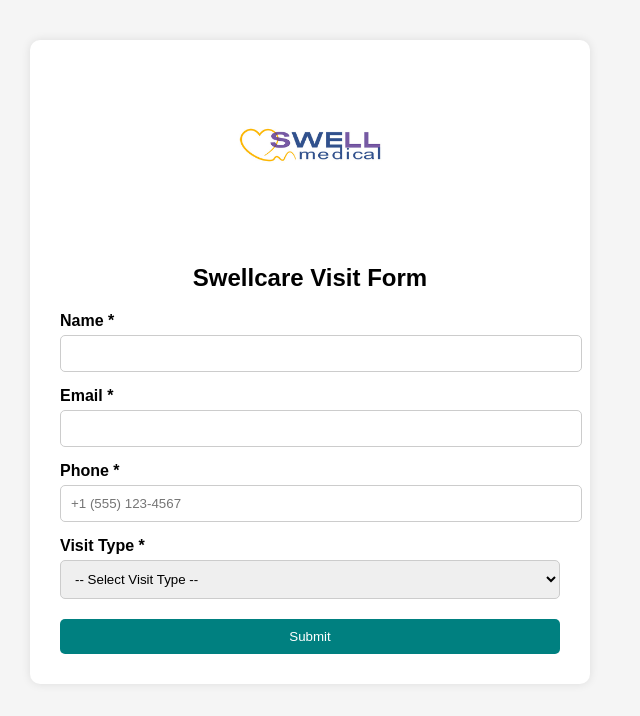
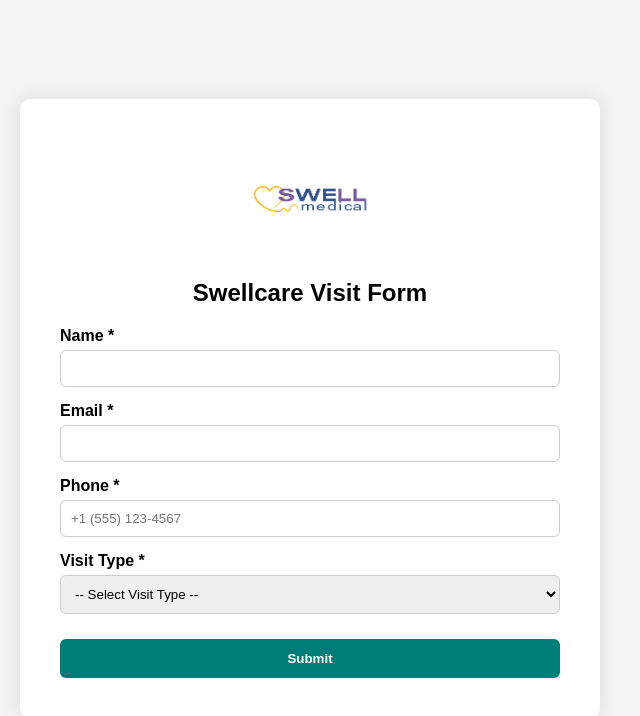
Before and after one commit to christelle-tech/Swellcare-Frontend, a plain HTML site: page index.html in a window 1280 px wide. Shown: the whole page, without its empty margins (330-970 px from the left). Drawn offline with Linux system fonts and the light colour scheme.

Commit message:
Update index.html

```diff
--- a/index.html
+++ b/index.html
@@ -1,69 +1,80 @@
 <!DOCTYPE html>
 <html lang="en">
 <head>
-  <meta charset="UTF-8">
+  <meta charset="UTF-8" />
+  <meta name="viewport" content="width=device-width, initial-scale=1.0"/>
   <title>Swellcare Visit Form</title>
   <style>
     body {
       font-family: Arial, sans-serif;
-      background-color: #f5f5f5;
+      background-color: #f4f4f4;
+      display: flex;
+      justify-content: center;
+      align-items: center;
+      height: 100vh;
     }
-    .container {
+    .form-container {
+      background: white;
+      padding: 40px;
+      border-radius: 10px;
+      box-shadow: 0 0 20px rgba(0, 0, 0, 0.1);
+      width: 100%;
       max-width: 500px;
-      margin: 40px auto;
-      padding: 30px;
-      background-color: white;
-      border-radius: 10px;
-      box-shadow: 0 0 10px rgba(0,0,0,0.1);
-      text-align: center;
     }
-    img.logo {
-      width: 150px;
-      margin-bottom: 20px;
+    .form-container img {
+      display: block;
+      margin: 0 auto 20px;
+      width: 120px;
     }
     h2 {
+      text-align: center;
       margin-bottom: 20px;
     }
     label {
       display: block;
-      text-align: left;
-      margin: 15px 0 5px;
+      margin-top: 15px;
       font-weight: bold;
     }
     input, select {
       width: 100%;
       padding: 10px;
+      margin-top: 5px;
       border: 1px solid #ccc;
-      border-radius: 5px;
+      border-radius: 6px;
+      box-sizing: border-box;
     }
     button {
-      margin-top: 20px;
-      padding: 10px 20px;
-      background-color: teal;
+      width: 100%;
+      padding: 12px;
+      margin-top: 25px;
+      background-color: #007c79;
       color: white;
       border: none;
-      border-radius: 5px;
-      width: 100%;
+      border-radius: 6px;
       cursor: pointer;
+      font-weight: bold;
     }
     button:hover {
-      background-color: #006666;
+      background-color: #005f5b;
+    }
+    #stateGroup {
+      display: none;
     }
   </style>
 </head>
 <body>
-  <div class="container">
-    <img src="Swell-Icon.jpg" alt="Swell Medical Logo" class="logo">
+  <div class="form-container">
+    <img src="Swell-Icon.jpg" alt="Swell Medical Logo" />
     <h2>Swellcare Visit Form</h2>
     <form id="visitForm">
       <label for="name">Name *</label>
-      <input type="text" id="name" name="name" required>
+      <input type="text" id="name" name="name" required />
 
       <label for="email">Email *</label>
-      <input type="email" id="email" name="email" required>
+      <input type="email" id="email" name="email" required />
 
       <label for="phone">Phone *</label>
-      <input type="tel" id="phone" name="phone" placeholder="+1 (555) 123-4567" required>
+      <input type="tel" id="phone" name="phone" placeholder="+1 (555) 123-4567" required />
 
       <label for="visitType">Visit Type *</label>
       <select id="visitType" name="visitType" required>
@@ -72,28 +83,9 @@
         <option value="video">Video Visit</option>
       </select>
 
-      <div id="stateWrapper" style="display: none;">
+      <div id="stateGroup">
         <label for="state">State *</label>
-        <input list="states" id="state" name="state" placeholder="Start typing your state...">
-        <datalist id="states">
-          <option value="Alabama"><option value="Alaska"><option value="Arizona">
-          <option value="Arkansas"><option value="California"><option value="Colorado">
-          <option value="Connecticut"><option value="Delaware"><option value="Florida">
-          <option value="Georgia"><option value="Hawaii"><option value="Idaho">
-          <option value="Illinois"><option value="Indiana"><option value="Iowa">
-          <option value="Kansas"><option value="Kentucky"><option value="Louisiana">
-          <option value="Maine"><option value="Maryland"><option value="Massachusetts">
-          <option value="Michigan"><option value="Minnesota"><option value="Mississippi">
-          <option value="Missouri"><option value="Montana"><option value="Nebraska">
-          <option value="Nevada"><option value="New Hampshire"><option value="New Jersey">
-          <option value="New Mexico"><option value="New York"><option value="North Carolina">
-          <option value="North Dakota"><option value="Ohio"><option value="Oklahoma">
-          <option value="Oregon"><option value="Pennsylvania"><option value="Rhode Island">
-          <option value="South Carolina"><option value="South Dakota"><option value="Tennessee">
-          <option value="Texas"><option value="Utah"><option value="Vermont">
-          <option value="Virginia"><option value="Washington"><option value="West Virginia">
-          <option value="Wisconsin"><option value="Wyoming">
-        </datalist>
+        <input type="text" id="state" name="state" placeholder="Start typing your state..." />
       </div>
 
       <button type="submit">Submit</button>
@@ -102,17 +94,43 @@
 
   <script>
     const visitType = document.getElementById('visitType');
-    const stateWrapper = document.getElementById('stateWrapper');
-    const stateInput = document.getElementById('state');
+    const stateGroup = document.getElementById('stateGroup');
+    const form = document.getElementById('visitForm');
 
-    visitType.addEventListener('change', function () {
-      if (this.value === 'text') {
-        stateWrapper.style.display = 'block';
-        stateInput.setAttribute('required', 'required');
+    // Show/hide state field based on visit type
+    visitType.addEventListener('change', () => {
+      if (visitType.value === 'text') {
+        stateGroup.style.display = 'block';
       } else {
-        stateWrapper.style.display = 'none';
-        stateInput.removeAttribute('required');
-        stateInput.value = '';
+        stateGroup.style.display = 'none';
+      }
+    });
+
+    // Handle form submission
+    form.addEventListener('submit', (e) => {
+      e.preventDefault();
+
+      const name = document.getElementById('name').value.trim();
+      const email = document.getElementById('email').value.trim();
+      const phone = document.getElementById('phone').value.trim();
+      const visit = visitType.value;
+      const state = document.getElementById('state').value.trim();
+
+      if (!name || !email || !phone || !visit) {
+        alert('Please fill in all required fields.');
+        return;
+      }
+
+      if (visit === 'text' && !state) {
+        alert('Please enter your state for a Text Visit.');
+        return;
+      }
+
+      // Redirect to correct Square payment URL
+      if (visit === 'text') {
+        window.location.href = 'https://checkout.square.site/merchant/MLQX671ZR8C8E/checkout/GS22E4DWNZT3566ROXTSFFP5';
+      } else if (visit === 'video') {
+        window.location.href = 'https://checkout.square.site/merchant/MLQX671ZR8C8E/checkout/HYNOEDYQURJOYUXSZFMPCAOJ';
       }
     });
   </script>
```
